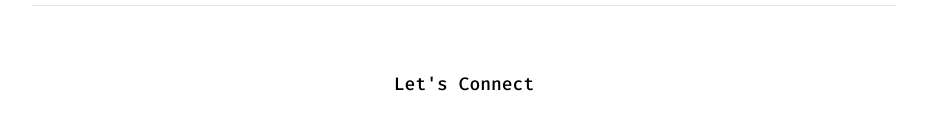
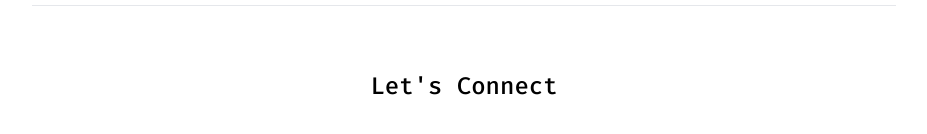
Before and after one commit to revatagaon/portfolio, a React (Create React App) app: page / in a window 1280 px wide. Shown: the part 4052-4186 px from the top of the page, without its empty margins (176-1103 px from the left). Built offline with nearby package versions, Linux system fonts and the light colour scheme; some icons are missing.

Commit message:
Updated Social Icons

```diff
--- a/src/components/Footer.js
+++ b/src/components/Footer.js
@@ -1,40 +1,33 @@
-import { Icon } from "@iconify/react/dist/iconify.js"
+import { Icon } from "@iconify/react/dist/iconify.js";
 
 const Footer = () => {
   return (
     <section className="w-full px-4 sm:px-12 md:px-8 lg:px-10 xl:px-52 py-16">
       <hr />
       <div className="flex flex-col sm:flex-row justify-center items-center mt-10">
-        {/* <div className="text-center sm:text-left">
-          <h1 className="text-lg sm:text-sm font-medium">2025 ©️ Copy Rights Reserved</h1>
-
-        </div> */}
         <div className="mt-4 sm:mt-0 text-center sm:text-right">
-          <h1 className="text-sm lg:text-lg font-medium mt-6">Let's Connect</h1>
+          <h1 className="text-lg lg:text-2xl font-medium mt-6">Let's Connect</h1>
           <ul className="flex justify-center gap-4 mt-2">
             <li>
               <a href="https://www.instagram.com/follow_reva/" rel="noreferrer" target="_blank">
-                <Icon icon="lineicons:instagram" width="30" height="30" className="cursor-pointer" />
+                <Icon icon="lineicons:instagram" width="38" height="38" className="cursor-pointer" />
               </a>
             </li>
             <li>
               <a href="https://www.linkedin.com/in/praveen-revatagaon/" rel="noreferrer" target="_blank">
-                <Icon icon="lineicons:linkedin" width="30" height="30" className="cursor-pointer" />
+                <Icon icon="tabler:brand-linkedin" width="38" height="38" />
               </a>
             </li>
             <li>
               <a href="https://www.facebook.com/followreva/" rel="noreferrer" target="_blank">
-                <Icon icon="lineicons:facebook-square" width="30" height="30" className="cursor-pointer" />
+                <Icon icon="jam:facebook-square" width="38" height="38" />
               </a>
             </li>
           </ul>
         </div>
       </div>
-      {/* <h1 className="flex justify-center mt-16 text-sm sm:text-base font-medium">
-        Made with <Icon icon="noto:heart-suit" width="16" height="16" className="mt-1 mx-2" /> in India
-      </h1> */}
     </section>
   );
-}
+};
 
 export default Footer;
```
